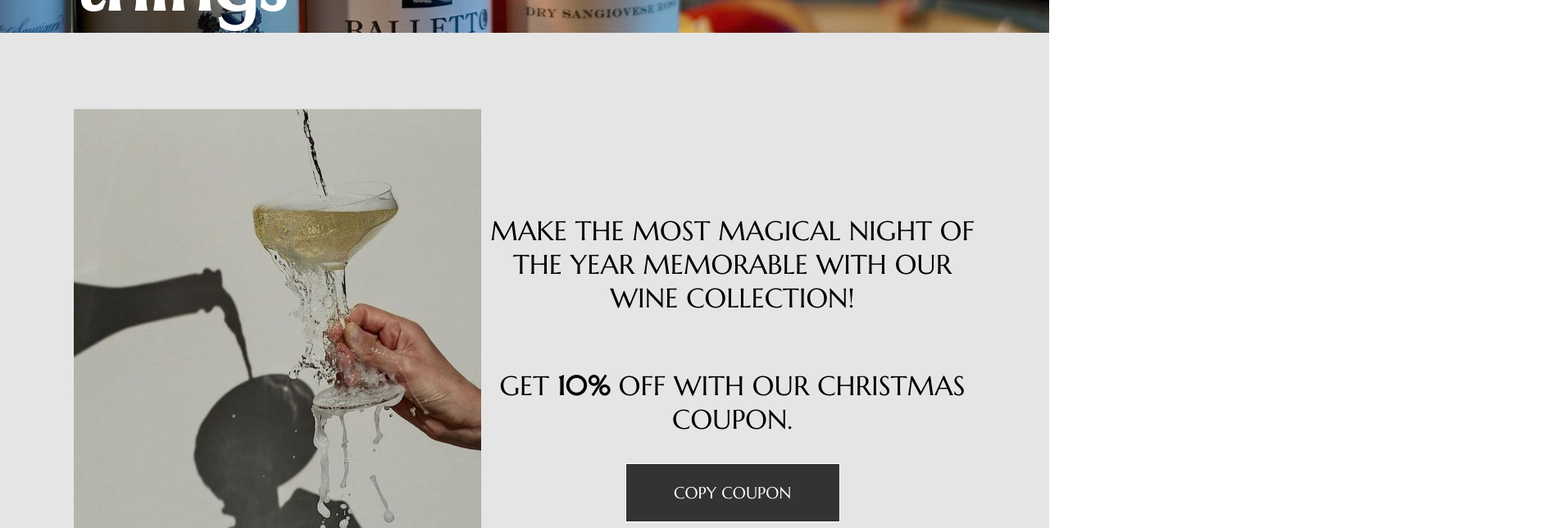
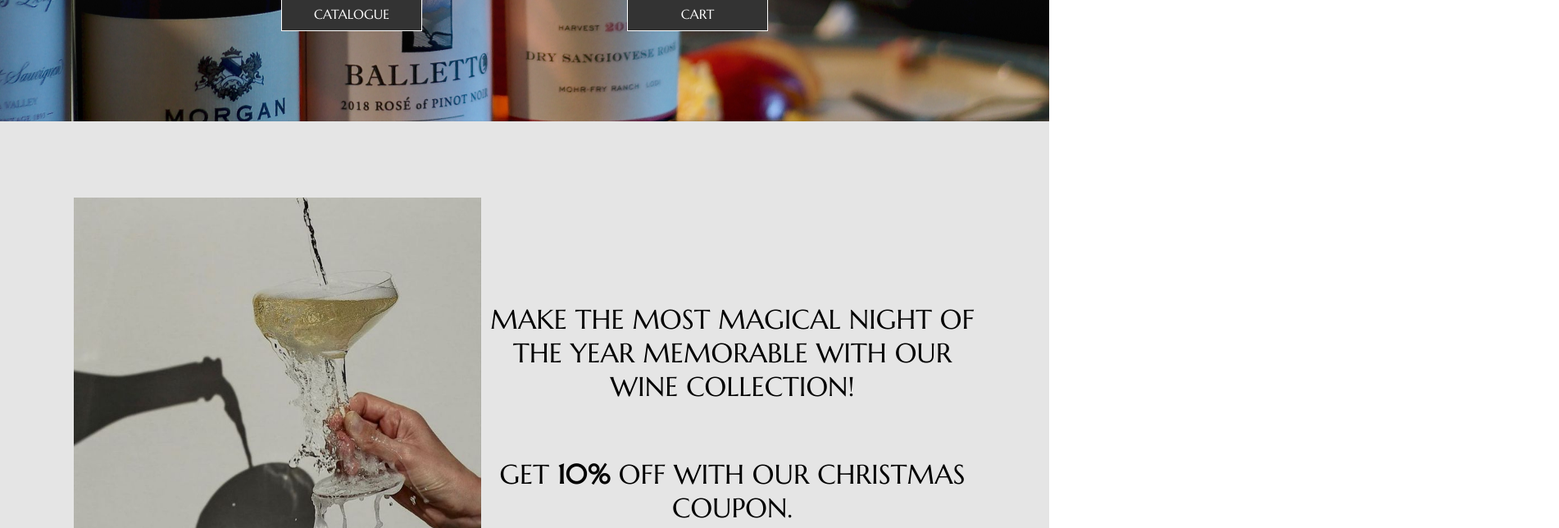
Before and after one commit to mitjasha/online-shop, a React (Create React App) app: page / in a window 1280 px wide. Shown: the part 860-1504 px from the top of the page at 82% size, 1902 px wide, since content can reach past the window. Built offline with nearby package versions, Linux system fonts and the light colour scheme.

Commit message:
fix: remove display flex in container class, add styles to coupon__wrapper

```diff
--- a/src/index.scss
+++ b/src/index.scss
@@ -42,7 +42,6 @@ html {
 
 .container {
   max-width: 1100px;
-  display: flex;
   width: 100%;
   height: 100%;
   margin: auto;
--- a/src/pages/MainPage/MainPage.scss
+++ b/src/pages/MainPage/MainPage.scss
@@ -54,8 +54,10 @@
 
   &__wrapper {
     display: flex;
-    margin-top: auto;
-    margin-bottom: auto;
+    width: 100%;
+    height: 100%;
+    justify-content: center;
+    align-items: center;
     gap: 10px;
   }
 
```
